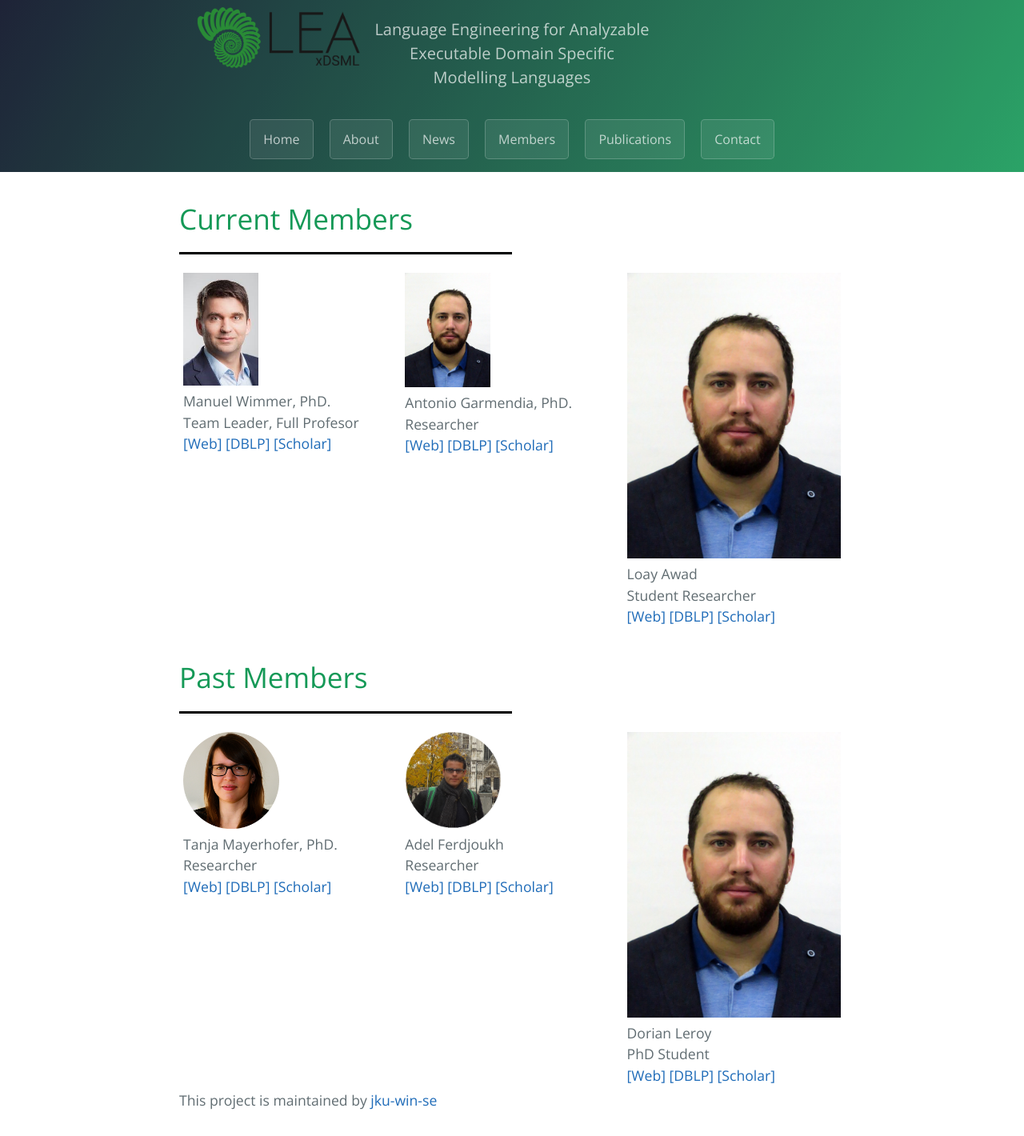
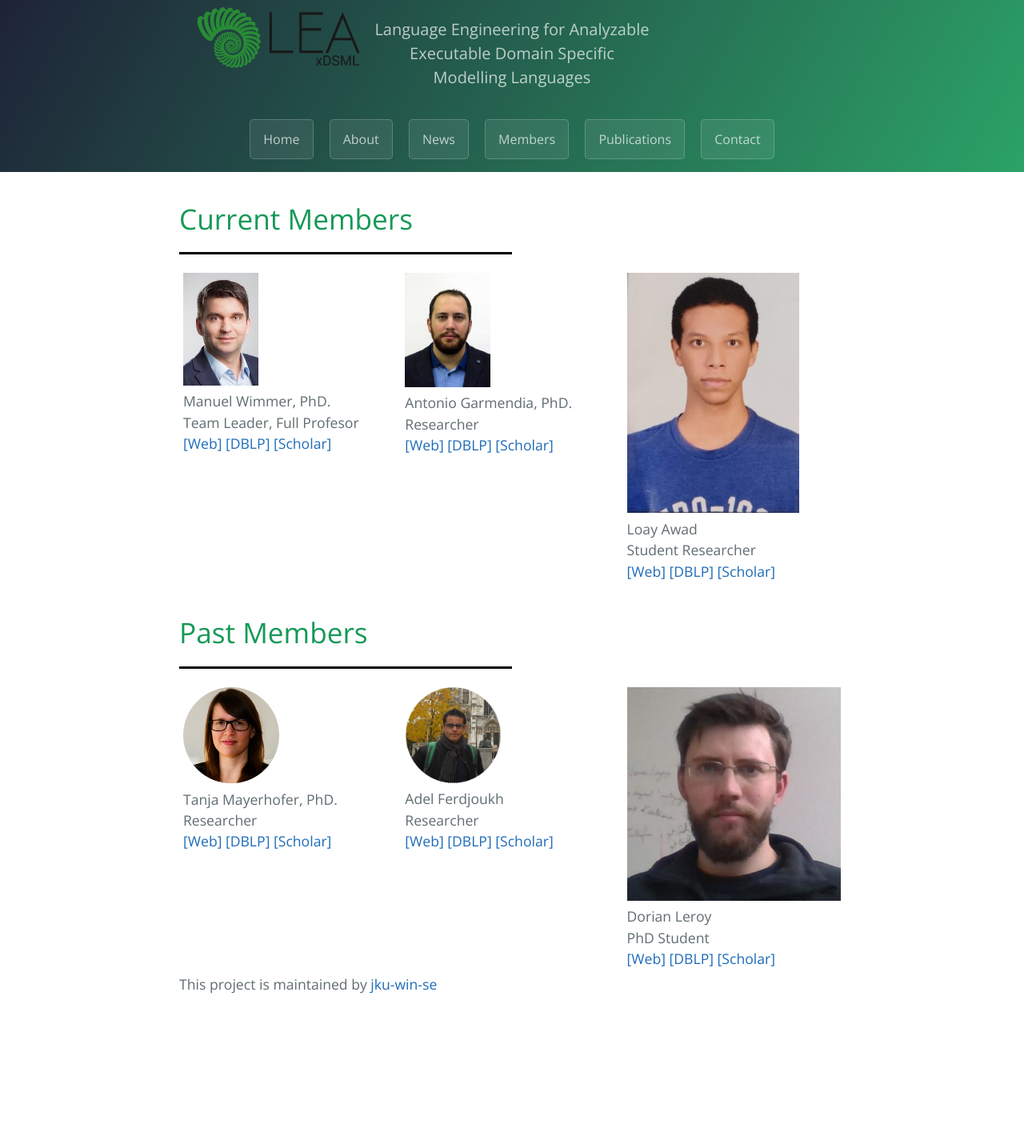
Before and after one commit to jku-win-se/Lea-xDSML, a Jekyll site: the page built from pages/members/index.md, in a window 1280 px wide. Shown: the whole page at 80% size. Built offline with Jekyll 4.4.1, drawn with Linux system fonts in a browser that asks for light colours; after the commit the page ends 1275 px from its top, so only the background shows below that.

Commit message:
update pictures...

```diff
--- a/pages/members/index.md
+++ b/pages/members/index.md
@@ -27,7 +27,7 @@
         </p>
     </div>
     <div class="column">
-        <img src="{{site.github.url}}/assets/img/antonio-photo.jpg" id="loay-photo"/>
+        <img src="{{site.github.url}}/assets/img/loay-photo.jpg" id="loay-photo"/>
         <p class="nomargin">Loay Awad</p>
         <p class="nomargin">Student Researcher</p>
         <p class="nomargin">
@@ -63,7 +63,7 @@
         </p>
     </div>
      <div class="column">
-        <img src="{{site.github.url}}/assets/img/antonio-photo.jpg" id="dorian-photo"/>
+        <img src="{{site.github.url}}/assets/img/dorian-photo.jpg" id="dorian-photo"/>
         <p class="nomargin">Dorian Leroy</p>
         <p class="nomargin">PhD Student</p>
         <p class="nomargin">
```
